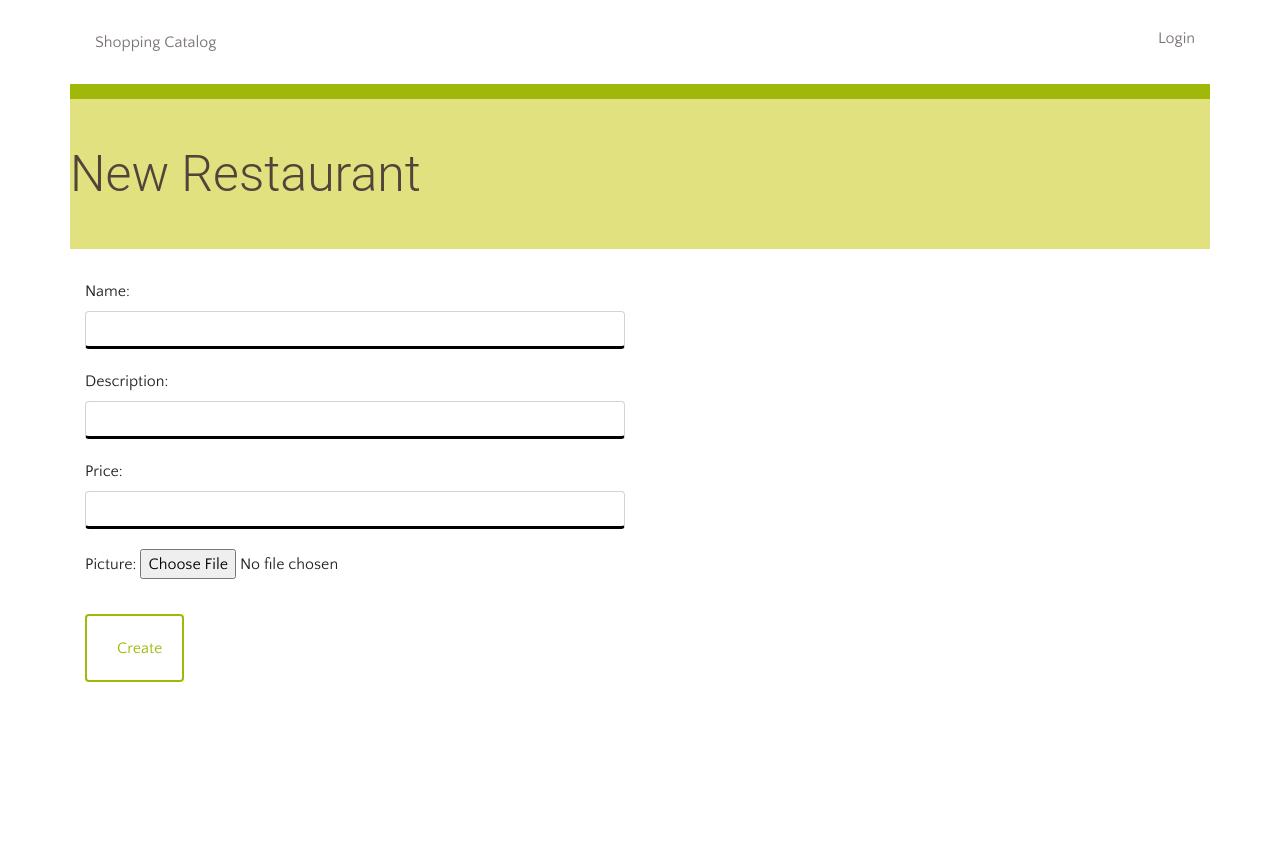
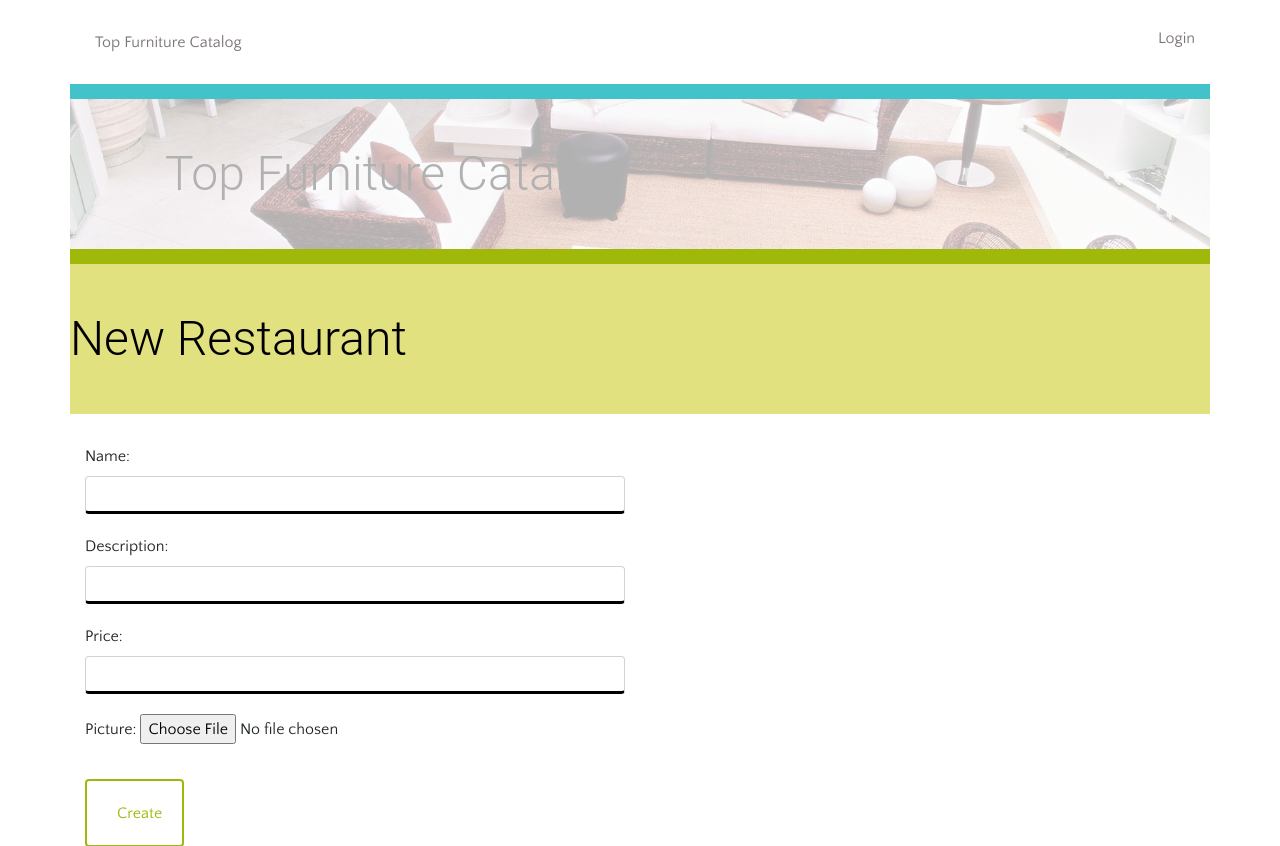
Before and after one commit to nikiyasimpson/catalog, a Flask app: page /item/new/ in a window 1280 px wide. Shown: the top 846 px of the page. Before the commit the page ends 682 px from the top, so only its background shows below. Run offline with Flask 2, Linux system fonts and the light colour scheme; the visitor is signed in with stand-in values (Sample User, id 1); some libraries are stand-ins or nearby versions.

Commit message:
add page styling

```diff
--- a/static/styles.css
+++ b/static/styles.css
@@ -18,6 +18,7 @@ h2 {
 
 h3 {
 	font-size: 18px;
+	font-weight: bold;
 	color: #4A4A4A;
 	line-height: 23px;
 }
@@ -99,7 +100,8 @@ h3 {
 }
 .banner.main {
 	height: 150px;
-	background: blueviolet;
+	background: url('/static/furniture.jpg');
+	opacity: 0.3;
 	background-position: right;
 	background-repeat: no-repeat;
 	background-size: cover;
@@ -114,6 +116,8 @@ h3 {
 }
 .banner h1 {
 	margin: 45px 0;
+	color: black;
+	font-size: 3em;
 }
  .item-list {
  	background-color: #FFF;
@@ -122,8 +126,9 @@ h3 {
 }
 
  .item-list:hover {
- 	background-color: #e1e17f;
- 	padding: 20px;
+	 border: solid #f0f0f0 5px;
+	 border-radius: 5px;
+ 	 padding: 20px;
 }
 .menu-item {
 	background: #F0F0F0;
--- a/templates/header.html
+++ b/templates/header.html
@@ -1,10 +1,10 @@
 <div class="row top-menu">
-	<div class="col-md-6">
+	<div class="col-md-10">
 		<a href="{{url_for('showCatalog')}}">
-			<span class="glyphicon glyphicon-home" aria-hidden="true"></span>Shopping Catalog
+			<span class="glyphicon glyphicon-home" aria-hidden="true"></span>Top Furniture Catalog
 		</a>
 	</div>
-	<div class="col-md-6 text-right">
+	<div class="col-md-2 text-right">
 		<p>
 				{% if login %}
 					<p>Logged in as {{login}}</p>
@@ -14,3 +14,26 @@
 			{% endif %}
 	</div>
 </div>
+<div class="row divider blue">
+	<div class="col-md-12"></div>
+</div>
+<div class="row banner main">
+	<div class="col-md-1"></div>
+	<div class="col-md-11 padding-none">
+		<h1>Top Furniture Catalog</h1>
+	</div>
+</div>
+
+<div class = 'flash'>
+		  {% with messages = get_flashed_messages() %}
+  {% if messages %}
+
+	<ul>
+	{% for message in messages %}
+		<li> <strong> {{ message }} </strong> </li>
+	{% endfor %}
+	</ul>
+	{% endif %}
+{% endwith %}
+
+</div>
```
Also changed, not shown: templates/catalog.html (+1 -28 lines), templates/publiccatalog.html (+3 -29 lines), itemCatalog.db, static/furniture.jpg (added).
